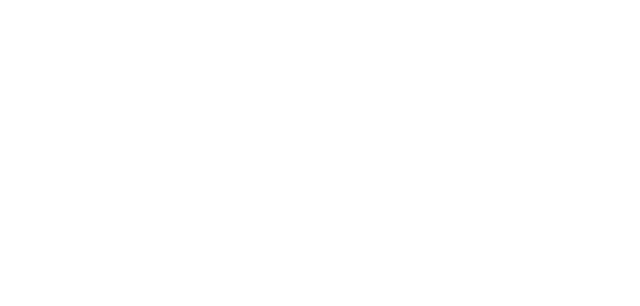
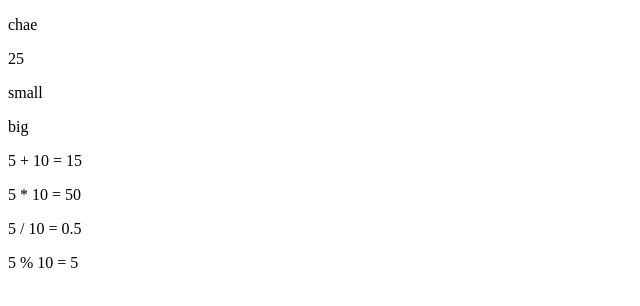
Before and after one commit to huitopia/study-react-1, a React (Vite) app: page / in a window 1280 px wide. Shown: the top 306 px of the page, without its empty margins (0-640 px from the left). Built offline with nearby package versions, Linux system fonts and the light colour scheme.

Commit message:
jsx 내에서 {}로 js 코드 작성

```diff
--- a/src/App.jsx
+++ b/src/App.jsx
@@ -1,5 +1,33 @@
 function App() {
-  return <></>;
+  // {} 사용해서 간단한 js code 작성 가능
+  const v1 = 5;
+  const v2 = 10;
+  function someAction() {
+    return "chae";
+  }
+  function someAction2(p) {
+    return p * p;
+  }
+  return (
+    <>
+      <p>{someAction()}</p>
+      <p>{someAction2(5)}</p>
+      <p>{v1 < 10 ? "small" : "big"}</p>
+      <p>{v1 < 3 ? "small" : "big"}</p>
+      <p>
+        {v1} + {v2} = {v1 + v2}
+      </p>
+      <p>
+        {v1} * {v2} = {v1 * v2}
+      </p>
+      <p>
+        {v1} / {v2} = {v1 / v2}
+      </p>
+      <p>
+        {v1} % {v2} = {v1 % v2}
+      </p>
+    </>
+  );
 }
 
 export default App;
```
